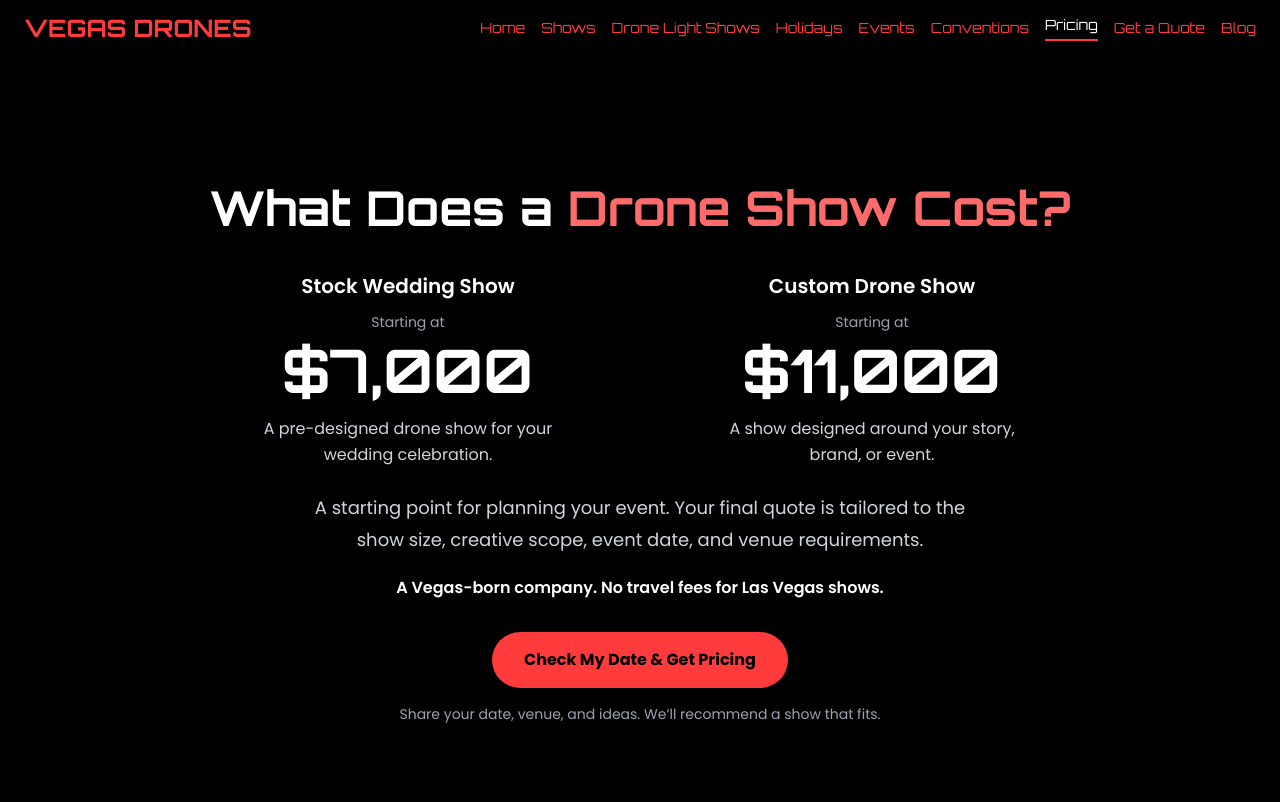
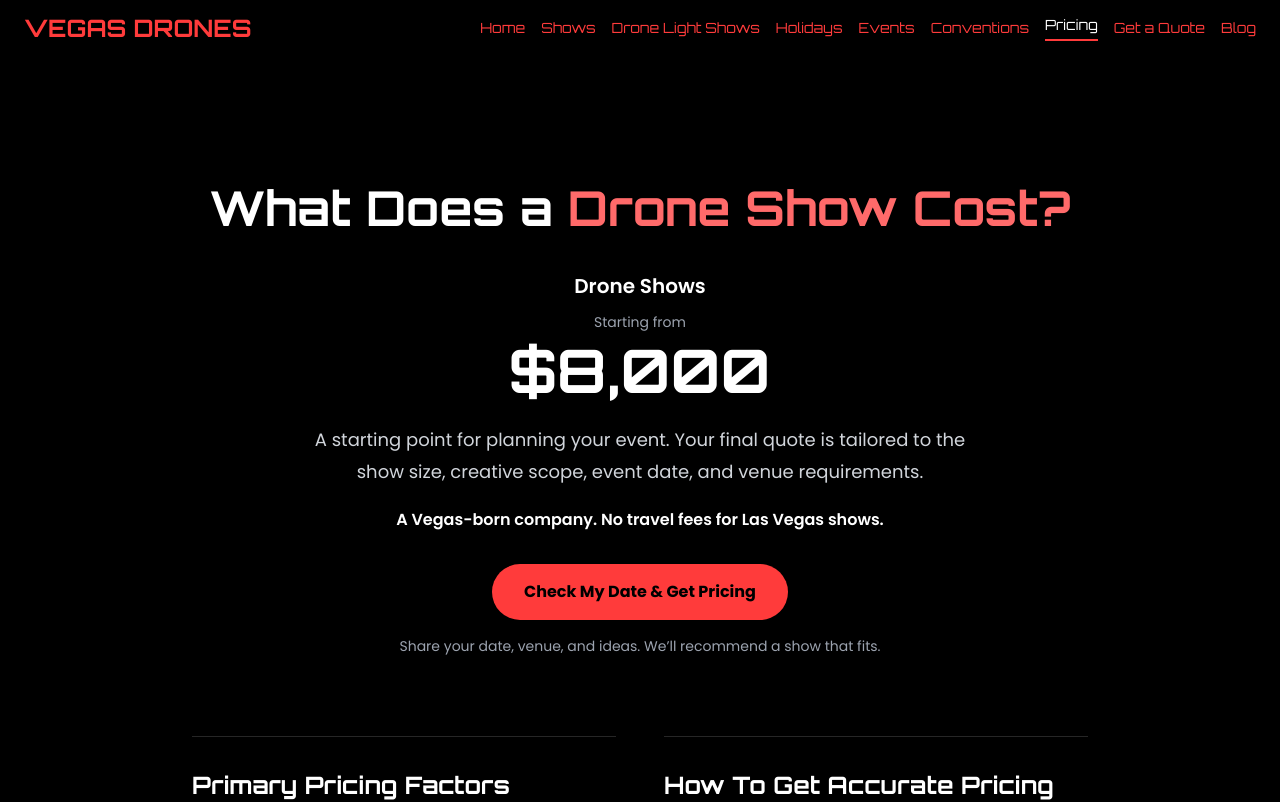
Before and after one commit to keith1221221/Vegasdrones, a Next.js app: page /las-vegas-drone-show-cost in a window 1280 px wide. Shown: the top 802 px of the page. Built offline with nearby package versions, Linux system fonts and the light colour scheme.

Commit message:
Align show pricing at ,000 and clarify convention opportunities

```diff
--- a/app/conventions-trade-shows/page.tsx
+++ b/app/conventions-trade-shows/page.tsx
@@ -234,10 +234,10 @@
 
               <section className="max-w-3xl mx-auto">
                 <h2 className="text-3xl font-bold text-[#FF3B3B] mb-4 font-orbitron text-center">
-                  Ideal for Major Las Vegas Conventions
+                  Drone Show Opportunities Around Major Las Vegas Conventions
                 </h2>
                 <p className="text-gray-300 leading-relaxed mb-4">
-                  We’ve tailored drone shows for events across Las Vegas, including:
+                  Plan a brand activation, client reception, or off-site event around conventions such as:
                 </p>
                 <ul className="list-disc list-inside space-y-3 text-gray-300">
                   <li>CES – Consumer Electronics Show</li>
@@ -259,7 +259,7 @@
                   We manage the entire production — from creative concept and
                   animation design to FAA coordination and on-site execution. Logo
                   formations, text effects, animated transitions, and 3D motion can
-                  all be built into your show. Fleets scale from 50 to 500+ drones
+                  all be built into your show. Shows scale from 100 to 1,000+ drones
                   based on venue size and visual goals.
                 </p>
               </section>
--- a/app/faq/page.tsx
+++ b/app/faq/page.tsx
@@ -10,7 +10,7 @@
 const faqData: FAQItem[] = [
   {
     question: "How much does a drone light show cost?",
-    answer: "Drone shows start from $8,000. Final pricing depends on drone count, creative scope, show duration, event date, and venue requirements. No travel fees for Las Vegas shows. Contact us for a tailored quote."
+    answer: "Drone shows start from $8,000. The final quote depends on drone count, creative scope, show duration, event date and venue requirements. There are no travel fees for Las Vegas shows."
   },
   {
     question: "Are drone light shows safe?",
@@ -96,6 +96,11 @@
                       <p className="text-gray-300 text-sm sm:text-base md:text-lg leading-relaxed">
                         {item.answer}
                       </p>
+                      {index === 0 && (
+                        <a href="/las-vegas-drone-show-cost" className="mt-3 inline-block text-white underline underline-offset-4">
+                          See drone show pricing and quote factors
+                        </a>
+                      )}
                     </div>
                   </div>
                 </div>
--- a/app/las-vegas-drone-show-cost/page.tsx
+++ b/app/las-vegas-drone-show-cost/page.tsx
@@ -8,14 +8,14 @@
 const BRAND_RED_LIGHT = "#FF6A6A";
 
 export const metadata: Metadata = {
-  title: "Drone Show Pricing | Weddings from $7,000, Custom from $11,000 | Vegas Drones",
+  title: "Drone Show Pricing | Starting from $8,000 | Vegas Drones",
   description:
-    "Stock wedding shows starting at $7,000. Custom drone shows starting at $11,000. No travel fees for Las Vegas shows. Get a tailored event quote.",
+    "Drone shows starting from $8,000. No travel fees for Las Vegas shows. Get a tailored event quote.",
   alternates: { canonical: PAGE_URL },
   openGraph: {
     title: "Wedding & Custom Drone Show Pricing | Vegas Drones",
     description:
-      "Stock wedding shows starting at $7,000 and custom shows starting at $11,000. Final pricing depends on show size, creative scope and venue requirements.",
+      "Drone shows starting from $8,000. Final pricing depends on show size, creative scope and venue requirements.",
     url: PAGE_URL,
     siteName: "Vegas Drones",
     images: [
@@ -51,7 +51,7 @@
         name: "How much does a Vegas Drones show cost?",
         acceptedAnswer: {
           "@type": "Answer",
-          text: "Stock wedding shows start at $7,000. Custom drone shows start at $11,000. The final quote depends on drone count, creative scope, show duration, event date and venue requirements. There are no travel fees for Las Vegas shows.",
+          text: "Drone shows start from $8,000. The final quote depends on drone count, creative scope, show duration, event date and venue requirements. There are no travel fees for Las Vegas shows.",
         },
       },
       {
@@ -100,23 +100,10 @@
             What Does a <span className="text-[#FF6A6A]">Drone Show Cost?</span>
           </h1>
 
-          <div className="mt-10 grid gap-10 sm:grid-cols-2 sm:gap-8">
-            <div>
-              <h2 className="text-xl font-semibold">Stock Wedding Show</h2>
-              <p className="mt-3 text-sm text-gray-400">Starting at</p>
-              <p className="mt-2 font-orbitron text-5xl font-bold sm:text-6xl">$7,000</p>
-              <p className="mx-auto mt-4 max-w-xs leading-relaxed text-gray-300">
-                A pre-designed drone show for your wedding celebration.
-              </p>
-            </div>
-            <div>
-              <h2 className="text-xl font-semibold">Custom Drone Show</h2>
-              <p className="mt-3 text-sm text-gray-400">Starting at</p>
-              <p className="mt-2 font-orbitron text-5xl font-bold sm:text-6xl">$11,000</p>
-              <p className="mx-auto mt-4 max-w-xs leading-relaxed text-gray-300">
-                A show designed around your story, brand, or event.
-              </p>
-            </div>
+          <div className="mt-10">
+            <p className="text-xl font-semibold">Drone Shows</p>
+            <p className="mt-3 text-sm text-gray-400">Starting from</p>
+            <p className="mt-2 font-orbitron text-5xl font-bold sm:text-6xl">$8,000</p>
           </div>
           <p className="mx-auto mt-6 max-w-2xl text-lg leading-8 text-gray-300">
             A starting point for planning your event. Your final quote is tailored
```
